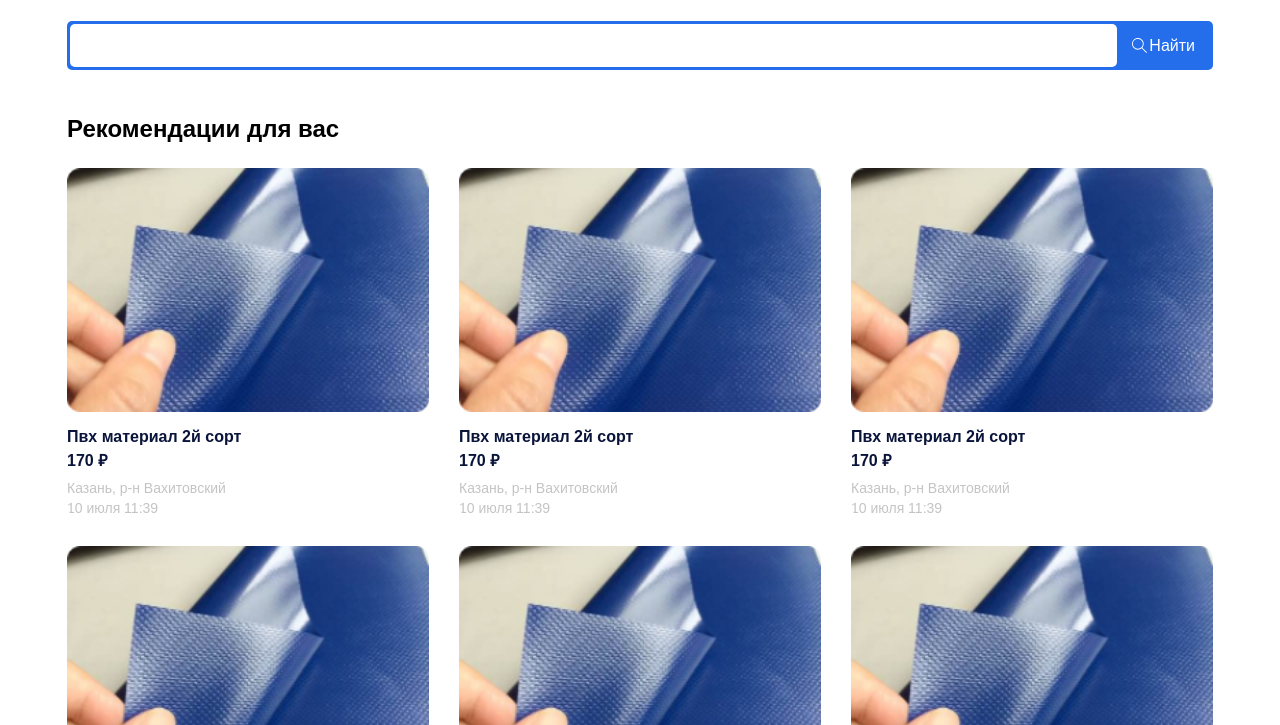
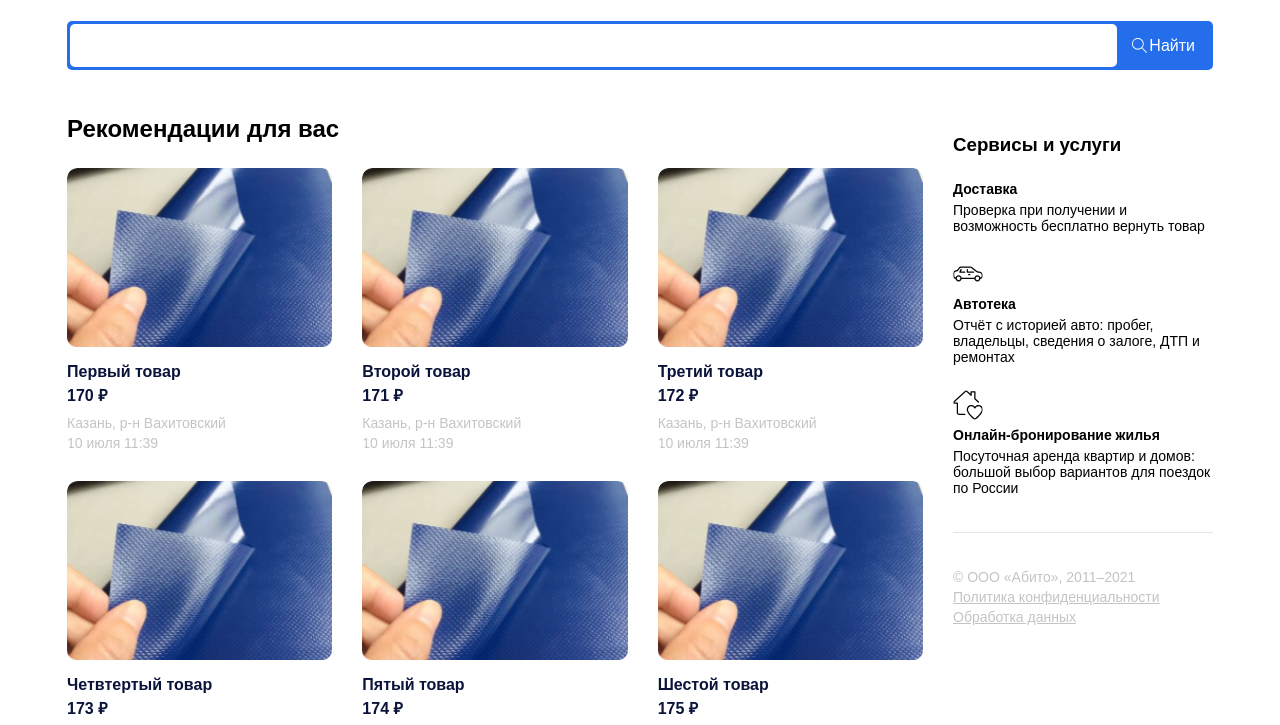
Before and after one commit to Tohnoky/Abito, a plain HTML site: page index.html in a window 1280 px wide. Shown: the part 69-794 px from the top of the page. Drawn offline with Linux system fonts and the light colour scheme.

Commit message:
Add files via upload

```diff
--- a/index.html
+++ b/index.html
@@ -5,6 +5,7 @@
     <meta charset="UTF-8">
     <meta name="viewport" content="width=device-width, initial-scale=1.0">
     <link rel="stylesheet" href="style.css">
+    <script src="./script.js" defer></script>
     <title>Abito</title>
 </head>
 
@@ -130,7 +131,8 @@
                             </a>
 
                         </div>
-                        <div class="content-side">
+                    </div>
+                    <div class="content-side">
                             <h3 content-side__title>Сервисы и услуги</h3>
 
                             <div class="content-side__box">
@@ -168,7 +170,6 @@
 
                             </div>
                         </div>
-                    </div>
                 </div>
         </section>
     </main>
--- /dev/null
+++ b/script.js
@@ -0,0 +1,95 @@
+const searchBtn = document.querySelector('.search-btn')
+const searchInput = document.querySelector('.search-box input')
+const cardWrapper = document.querySelector('.content-main__list')
+
+const cardArray = [
+    {
+        id: 0,
+        title: 'Первый товар',
+        price: '170 ₽',
+        address: 'Казань, р-н Вахитовский',
+        date: '10 июля 11:39',
+        img: './pictures/card-img.png'
+    },
+    {
+        id: 1,
+        title: 'Второй товар',
+        price: '171 ₽',
+        address: 'Казань, р-н Вахитовский',
+        date: '10 июля 11:39',
+        img: './pictures/card-img.png'
+    },
+    {
+        id: 2,
+        title: 'Третий товар',
+        price: '172 ₽',
+        address: 'Казань, р-н Вахитовский',
+        date: '10 июля 11:39',
+        img: './pictures/card-img.png'
+    },
+    {
+        id: 3,
+        title: 'Четвтертый товар',
+        price: '173 ₽',
+        address: 'Казань, р-н Вахитовский',
+        date: '10 июля 11:39',
+        img: './pictures/card-img.png'
+    },
+    {
+        id: 4,
+        title: 'Пятый товар',
+        price: '174 ₽',
+        address: 'Казань, р-н Вахитовский',
+        date: '10 июля 11:39',
+        img: './pictures/card-img.png'
+    },
+    {
+        id: 5,
+        title: 'Шестой товар',
+        price: '175 ₽',
+        address: 'Казань, р-н Вахитовский',
+        date: '10 июля 11:39',
+        img: './pictures/card-img.png'
+    }
+]
+
+const render = (cardList) => {
+    cardWrapper.innerHTML = ''
+
+    cardList.forEach((item) => {
+        cardWrapper.insertAdjacentHTML('beforeend', `
+            <a href="/product.html" class="content-main__list-item">
+                                 <div class="content-main__list-item--img">
+                                    <img src="${item.img}" alt="${item.title}">
+                                </div>
+
+                                 <h5 class="content-main__list-item--title">${item.title}</h5>
+
+                                <strong class="content-main__list-item--price">${item.price}</strong>
+
+                                 <div class="content-main__list-item--desc-box">
+                                    <span class="content-main__list-item--desc">${item.address}</span>
+                                    <span class="content-main__list-item--desc">${item.date}</span>
+                                 </div>
+                             </a>`)
+    })
+}
+
+const filteredArray = (array, value) => {
+    console.log(array);
+    console.log(value);
+
+    return array.filter((item) => {
+        return item.title.includes(value) || item.price.includes(value)
+    })
+}
+
+
+cardWrapper.style.justifyContent = 'flex-start'
+cardWrapper.style.gap = '30px'
+
+render(cardArray)
+
+searchBtn.addEventListener('click', () => {
+    render(filteredArray(cardArray, searchInput.value))
+})
```
